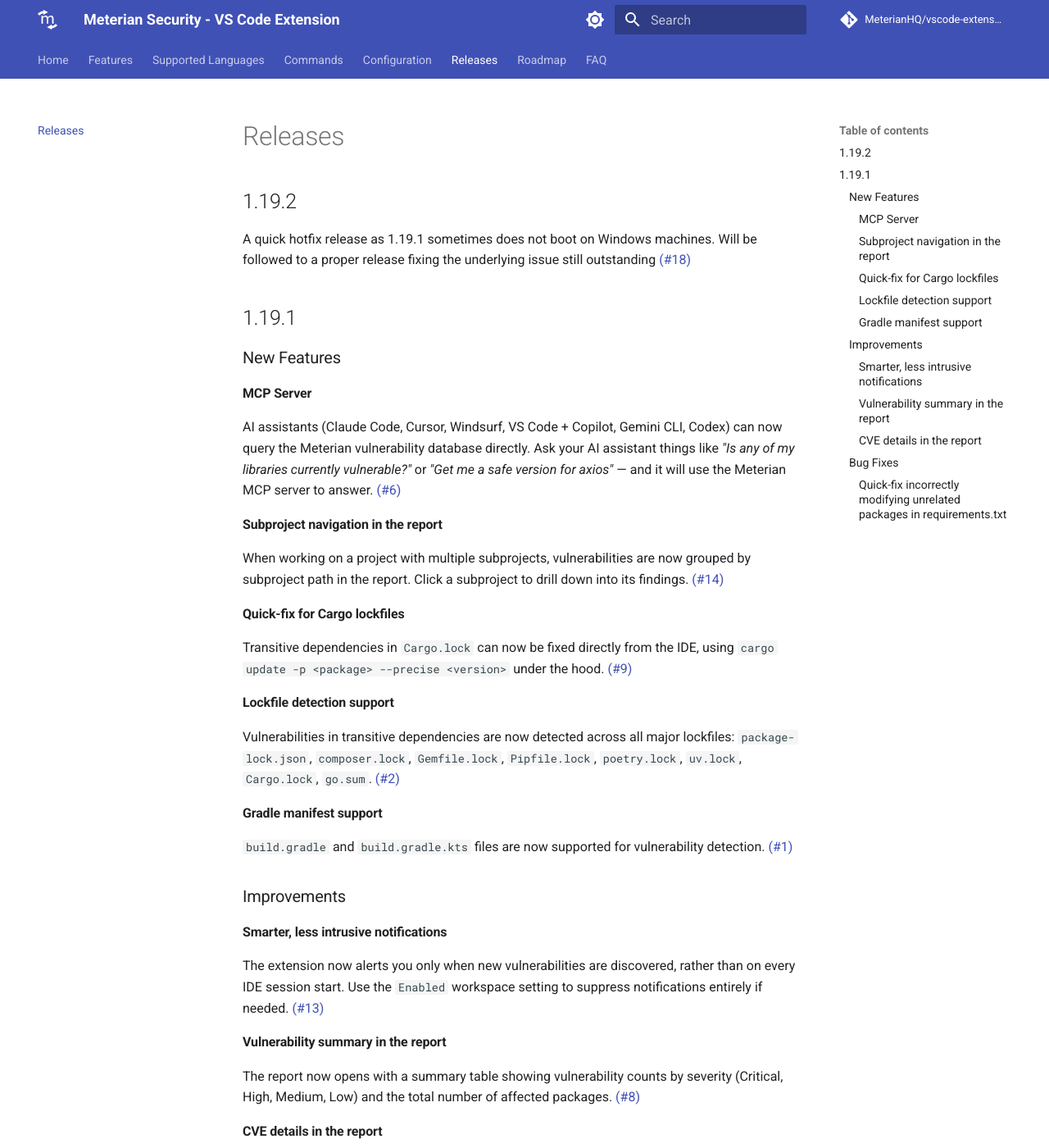
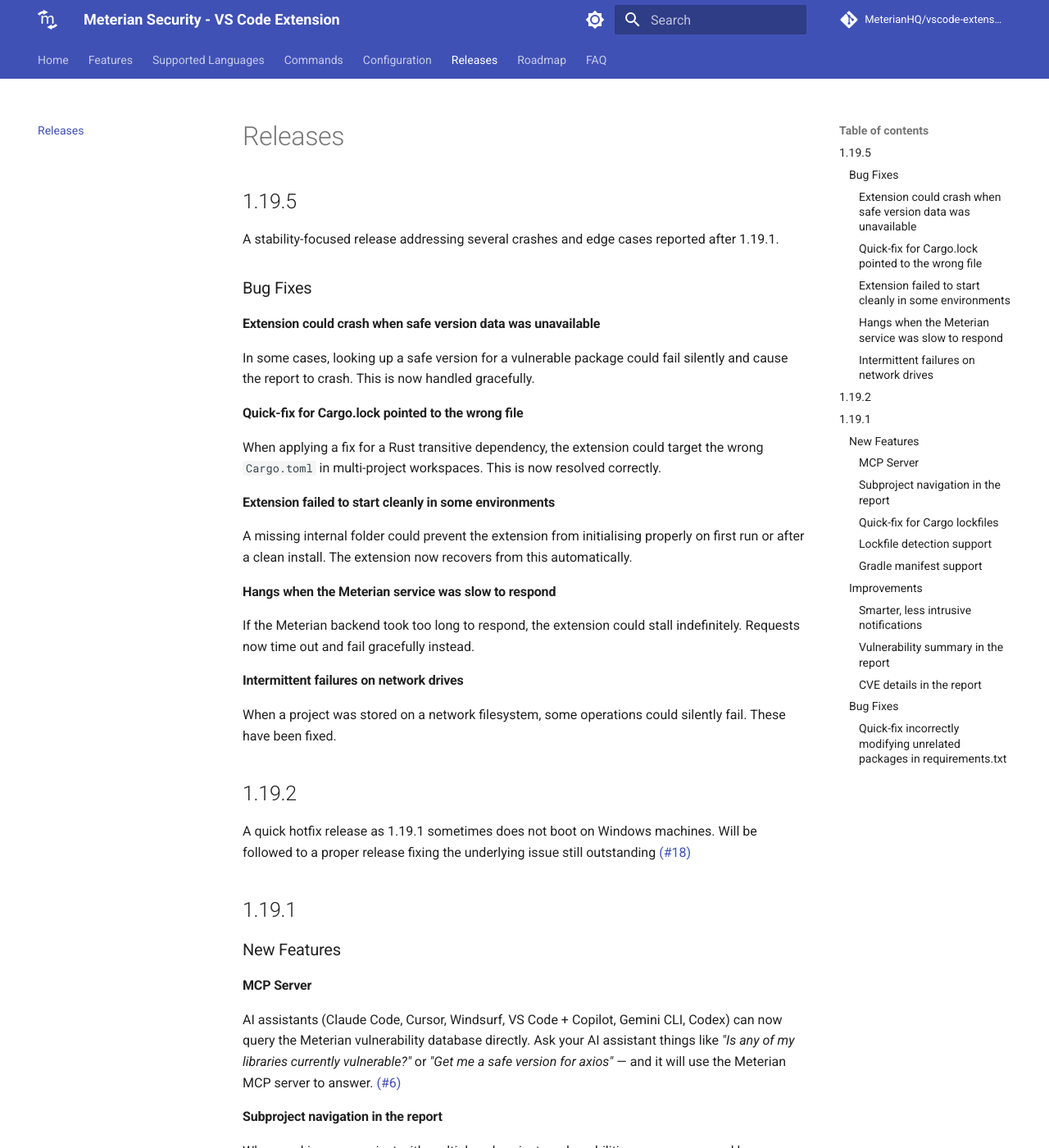
Before and after one commit to MeterianHQ/vscode-extension-tracker, an MkDocs documentation site: the page built from docs/releases.md, in a window 1280 px wide and 1400 px high. Shown: the whole window at 82% size. Built offline with MkDocs 1.6.1 and Material for MkDocs 9.7.7, drawn with Linux system fonts in a browser that asks for light colours; comment, search, counter and statistics services are not loaded.

Commit message:
[docs] 1.19.5 release information

```diff
--- a/docs/releases.md
+++ b/docs/releases.md
@@ -1,4 +1,25 @@
 # Releases
+
+## 1.19.5
+
+A stability-focused release addressing several crashes and edge cases reported after 1.19.1.
+
+### Bug Fixes
+
+#### Extension could crash when safe version data was unavailable
+In some cases, looking up a safe version for a vulnerable package could fail silently and cause the report to crash. This is now handled gracefully.
+
+#### Quick-fix for Cargo.lock pointed to the wrong file
+When applying a fix for a Rust transitive dependency, the extension could target the wrong `Cargo.toml` in multi-project workspaces. This is now resolved correctly.
+
+#### Extension failed to start cleanly in some environments
+A missing internal folder could prevent the extension from initialising properly on first run or after a clean install. The extension now recovers from this automatically.
+
+#### Hangs when the Meterian service was slow to respond
+If the Meterian backend took too long to respond, the extension could stall indefinitely. Requests now time out and fail gracefully instead.
+
+#### Intermittent failures on network drives
+When a project was stored on a network filesystem, some operations could silently fail. These have been fixed.
 
 ## 1.19.2
 
```
